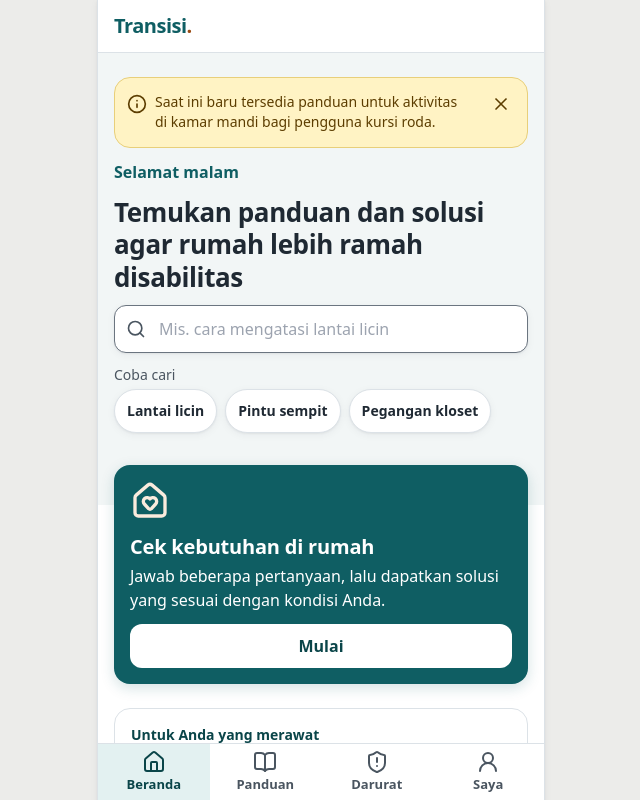
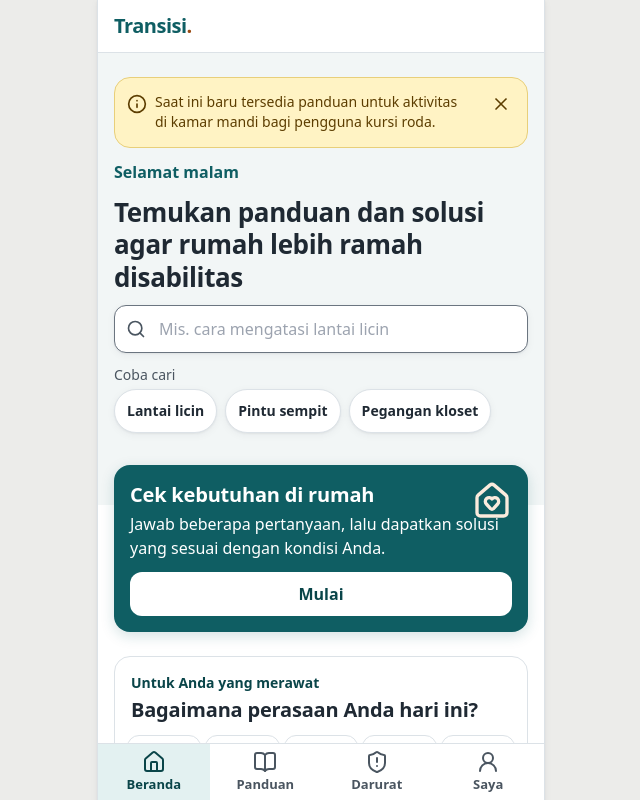
Before and after one commit to titohanafi/transisidnr, a React (Vite) app: page /#/ in a window 1280 px wide. Shown: the top 800 px of the page, without its empty margins (319-959 px from the left). Built offline with nearby package versions, Linux system fonts and the light colour scheme.

Commit message:
Beranda: ikon kartu utama di sudut kanan atas
Co-Authored-By: Claude Sonnet 5.5 <noreply@anthropic.com>

```diff
--- a/src/screens/Beranda.tsx
+++ b/src/screens/Beranda.tsx
@@ -104,11 +104,11 @@ export function Beranda() {
 
   const utama = (
     <section
-      className={`rounded-kartu bg-utama p-4 text-white ${adaJawaban ? "" : "relative -mt-16 shadow-angkat"}`}
+      className={`relative rounded-kartu bg-utama p-4 text-white ${adaJawaban ? "" : "-mt-16 shadow-angkat"}`}
       aria-labelledby="jalur-utama"
     >
-      <IkonBeranda kunci={adaJawaban ? "lanjut" : "susun"} className="h-10 w-10 text-aksen-muda" />
-      <h3 id="jalur-utama" className="mt-isi text-subjudul">
+      <IkonBeranda kunci={adaJawaban ? "lanjut" : "susun"} className="absolute right-4 top-4 h-10 w-10 text-aksen-muda" />
+      <h3 id="jalur-utama" className="pr-14 text-subjudul">
         {kartu.judul}
       </h3>
       <p className="mt-1 text-isi">{kartu.deskripsi}</p>
```
